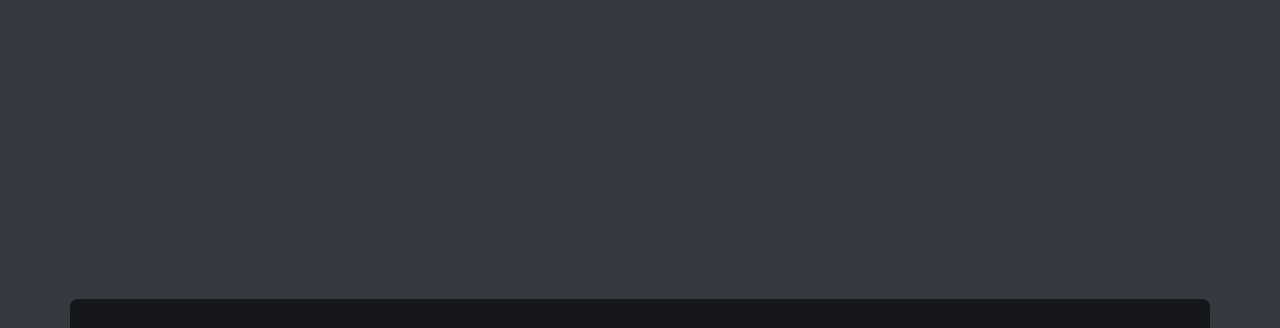
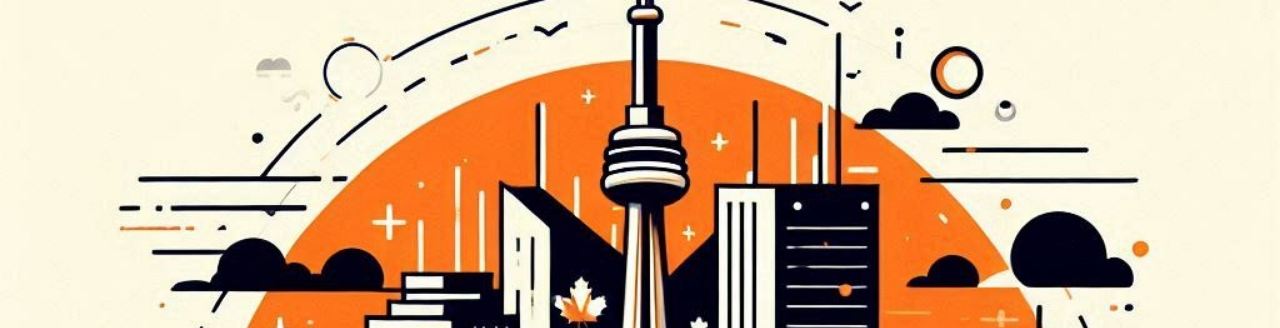
Before and after one commit to webllrzjohnson/webllrzjohnson.github.io, a plain HTML site: page index.html in a window 1280 px wide. Shown: the top 328 px of the page. Drawn offline with nearby package versions, Linux system fonts and the light colour scheme; a script that the page names is missing.

Commit message:
Update index.html

```diff
--- a/index.html
+++ b/index.html
@@ -20,7 +20,7 @@
             color: #fff;
             text-shadow: 2px 2px 4px rgba(0, 0, 0, 0.5);
             background-color: #343a40;
-            background-image: url('images\background4.jpg'); /* Ensure the image path is correct and the file exists in this directory */
+            background-image: url("../images/background4.jpg"); /* Ensure the image path is correct and the file exists in this directory */
         }
         .hero-overlay {
             background: rgba(0, 0, 0, 0.6);
@@ -37,7 +37,7 @@
     </style>
 </head>
 <body>
-    <section class="hero-section" style="background-image: url('background.jpg');">
+    <section class="hero-section" style="background-image: url('../images/background4.jpg');>
         <div class="container text-center hero-overlay">
             <h1 class="display-4 headline">Welcome to LesterAI</h1>
             <p class="lead">Your evolving AI assistant for the Local 416 Collective Bargaining Agreement</p>
```
